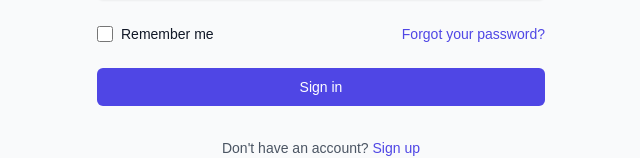
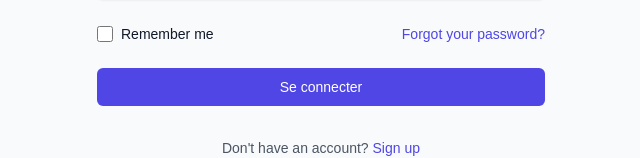
Before and after one commit to relhanred/dictee-arabe, a Next.js app: page /connexion in a window 1280 px wide. Shown: the part 405-563 px from the top of the page, without its empty margins (319-959 px from the left). Built offline with nearby package versions, Linux system fonts and the light colour scheme; no server answers.

Commit message:
feat: french signIn/signUp

```diff
--- a/app/connexion/page.jsx
+++ b/app/connexion/page.jsx
@@ -5,7 +5,7 @@ import { auth } from "@/app/firebase";
 import { signInWithEmailAndPassword } from "firebase/auth";
 import Link from 'next/link';
 
-export default function SignIn() {
+export default function Connexion() {
     const [email, setEmail] = useState('');
     const [password, setPassword] = useState('');
     const [error, setError] = useState('');
@@ -100,7 +100,7 @@ export default function SignIn() {
                             disabled={loading}
                             className="group relative w-full flex justify-center py-2 px-4 border border-transparent text-sm font-medium rounded-md text-white bg-indigo-600 hover:bg-indigo-700 focus:outline-none focus:ring-2 focus:ring-offset-2 focus:ring-indigo-500 disabled:opacity-50"
                         >
-                            {loading ? 'Signing in...' : 'Sign in'}
+                            {loading ? 'Connexion en cours' : 'Se connecter'}
                         </button>
                     </div>
                 </form>
--- a/app/inscription/page.jsx
+++ b/app/inscription/page.jsx
@@ -5,7 +5,7 @@ import { auth } from "@/app/firebase";
 import { createUserWithEmailAndPassword } from "firebase/auth";
 import Link from 'next/link';
 
-export default function SignUp() {
+export default function Inscription() {
     const [email, setEmail] = useState('');
     const [password, setPassword] = useState('');
     const [error, setError] = useState('');
@@ -89,7 +89,7 @@ export default function SignUp() {
                 <div className="text-center">
                     <p className="text-sm text-gray-600">
                         Already have an account?{' '}
-                        <Link href="/signin" className="font-medium text-indigo-600 hover:text-indigo-500">
+                        <Link href="/connexion" className="font-medium text-indigo-600 hover:text-indigo-500">
                             Sign in
                         </Link>
                     </p>
```
